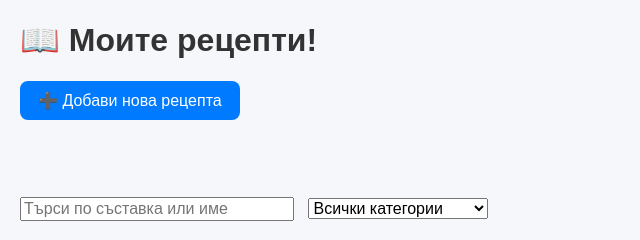
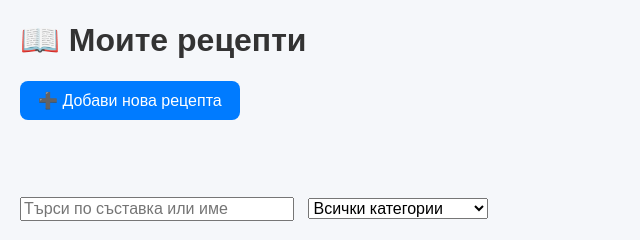
Before and after one commit to Angel-Lazarov/Recipes-Book-WebApp, a plain HTML site: page index.html in a window 1280 px wide. Shown: the full height of the page, 0-640 px from the left. Drawn offline with Linux system fonts and the light colour scheme.

Commit message:
Test GitHub Actions deploy

```diff
--- a/index.html
+++ b/index.html
@@ -6,7 +6,7 @@
     <link rel="stylesheet" href="style.css">
 </head>
 <body>
-    <h1>📖 Моите рецепти!</h1>
+    <h1>📖 Моите рецепти</h1>
 
     <!-- Бутон за показване на формата -->
     <button id="showFormBtn">➕ Добави нова рецепта</button>
```
